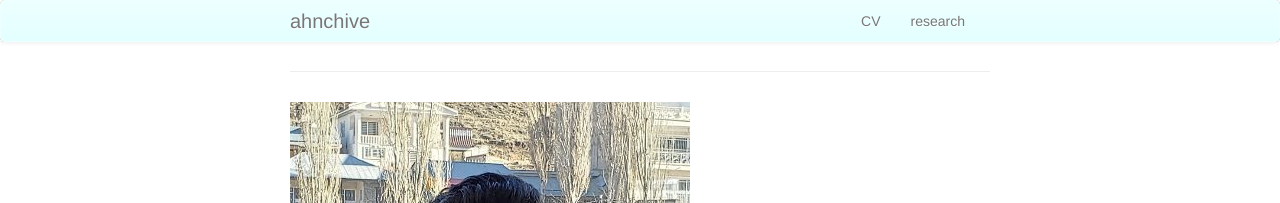
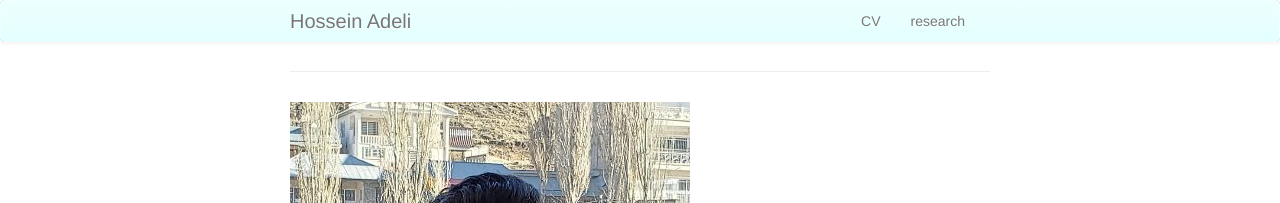
Before and after one commit to Hosseinadeli/hosseinadeli.github.io, a Jekyll site: the page built from index.md, in a window 1280 px wide. Shown: the top 203 px of the page. Built offline with Jekyll 4.4.1, drawn with Linux system fonts in a browser that asks for light colours; our own code applies the rules of GitHub Pages for plain Markdown files; part of the change alters nothing that is shown.

Commit message:
Update _config.yml

```diff
--- a/_config.yml
+++ b/_config.yml
@@ -8,14 +8,14 @@ highlighter: rouge
 # Themes are encouraged to use these universal variables
 # so be sure to set them if your theme uses them.
 #
-title : ahnchive
+title : Hossein Adeli
 author :
-  name : seoyoung ahn
-  email : seoyoung.ahn@stonybrook.edu
-  github : ahnchive
-  twitter : seoyahn
+  name : Hossein Adeli
+  email : hossein.adelijelodar@stonybrook.edu
+  github : hosseinadeli
+  twitter : adeli_hossein
 
-production_url : http://ahnchive.github.io
+production_url : https://hosseinadeli.github.io/
 
 # Tell Github to use the kramdown markdown interpreter
 # (see https://help.github.com/articles/migrating-your-pages-site-from-maruku)
```
